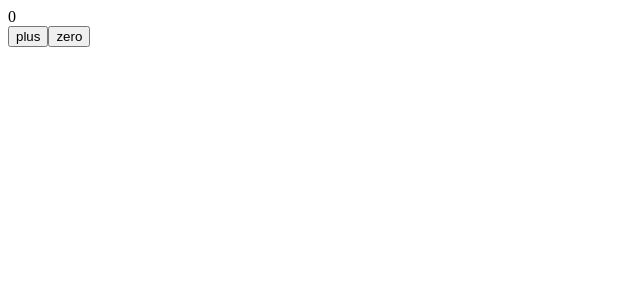
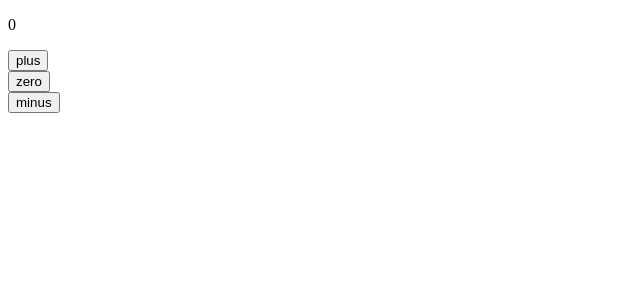
Before and after one commit to Saima445/03-react-laskuri, a React (Vite) app: page / in a window 1280 px wide. Shown: the top 300 px of the page, without its empty margins (0-640 px from the left). Built offline with nearby package versions, Linux system fonts and the light colour scheme.

Commit message:
10 eriytetty display ja napit omiksi komponenteiksi.

```diff
--- a/src/App.jsx
+++ b/src/App.jsx
@@ -1,17 +1,46 @@
 import { useState } from "react";
+
+const Display = (props) => {
+  return (
+    <section>
+      <p>{props.counter}</p>
+    </section>
+  );
+};
+
+const Button = (props) => {
+  return (
+    <section>
+      <button onClick={props.handleClick}>{props.text}</button>
+    </section>
+  );
+};
 
 const App = () => {
   const [counter, setCounter] = useState(0);
+  console.log("rendering with counter value", counter);
 
-  const increaseByOne = () => setCounter(counter + 1);
+  const increaseByOne = () => {
+    console.log("increasing, value before:", counter);
+    setCounter(counter + 1);
+  };
 
-  const setToZero = () => setCounter(0);
+  const decreasByOne = () => {
+    console.log("decreasing, value before:", counter);
+    setCounter(counter - 1);
+  };
+
+  const setToZero = () => {
+    console.log("resetting to zero, value before:", counter);
+    setCounter(0);
+  };
 
   return (
     <>
-      <div>{counter}</div>
-      <button onClick={increaseByOne}>plus</button>
-      <button onClick={setToZero}>zero</button>
+      <Display counter={counter} />
+      <Button handleClick={increaseByOne} text="plus" />
+      <Button handleClick={setToZero} text="zero" />
+      <Button handleClick={decreasByOne} text="minus" />
     </>
   );
 };
```
